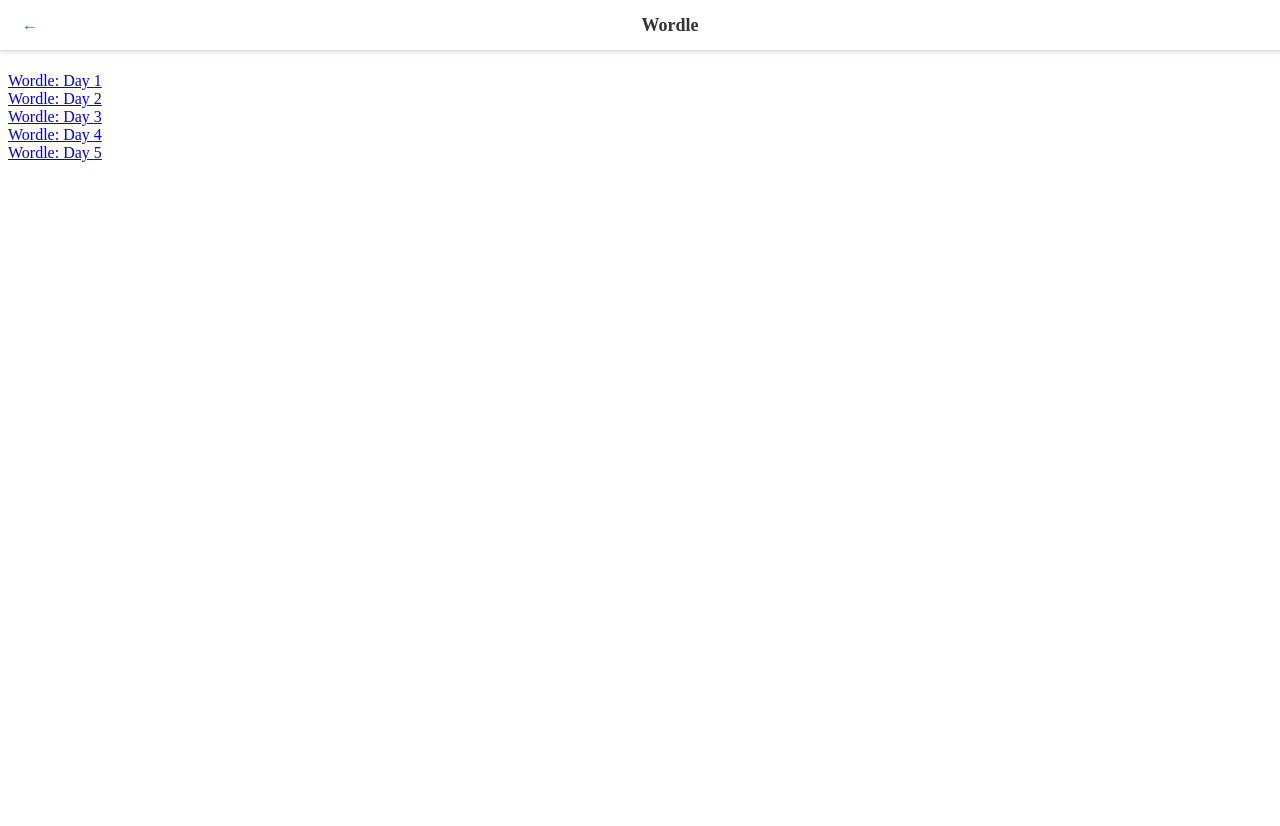
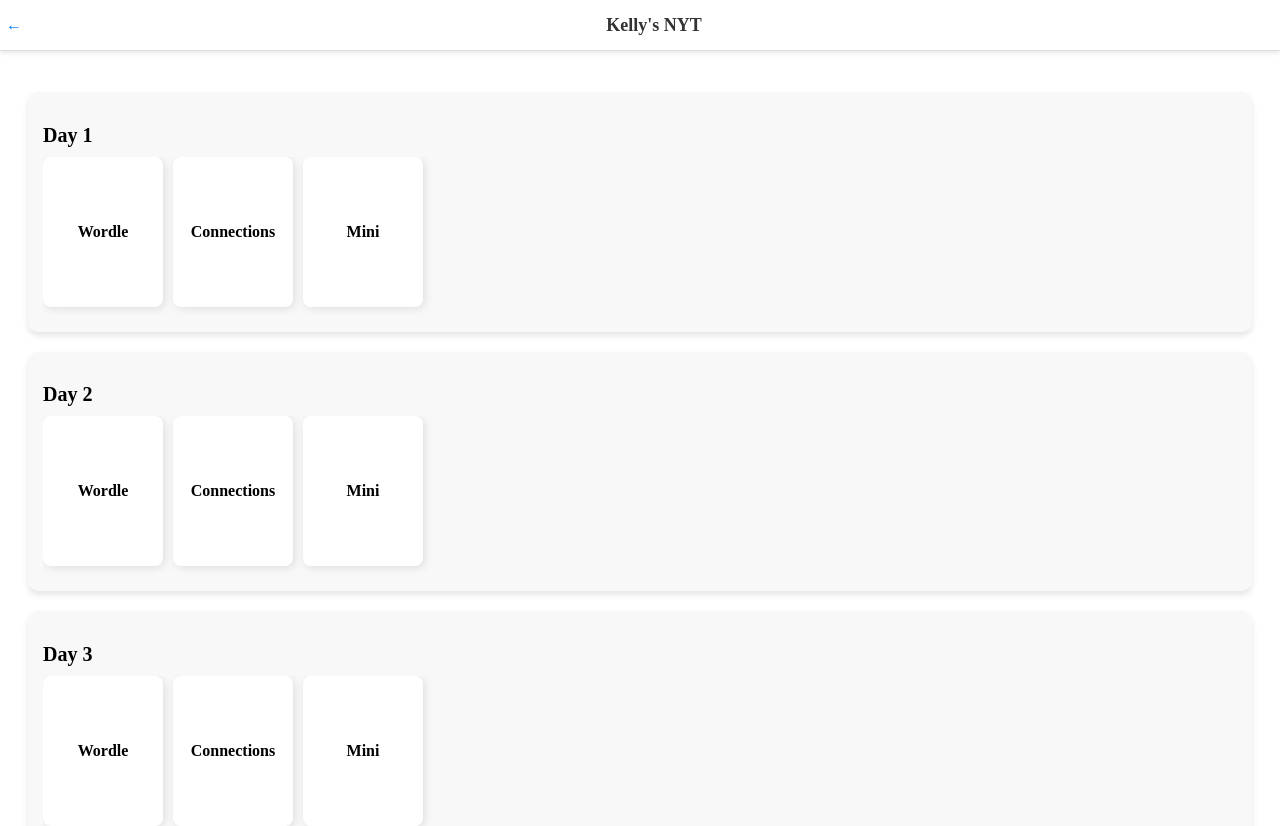
Before and after one commit to bmorgan25/k-nyt, a Next.js app: page /home in a window 1280 px wide. Shown: the top 826 px of the page. Before the commit the page ends 800 px from the top, so only its background shows below. Built offline with nearby package versions, Linux system fonts and the light colour scheme.

Commit message:
Update homepage

```diff
--- a/src/components/navbar/index.tsx
+++ b/src/components/navbar/index.tsx
@@ -14,7 +14,7 @@
       >
         ←
       </button>
-      <h1>Wordle</h1>
+      <h1>Kelly's NYT</h1>
     </nav>
   );
 }
--- a/src/components/navbar/styles.module.css
+++ b/src/components/navbar/styles.module.css
@@ -10,7 +10,6 @@
   background: white;
   border-bottom: 1px solid #ddd;
   box-shadow: 0px 2px 5px rgba(0, 0, 0, 0.1);
-  padding: 0 16px;
 }
 
 .navbar h1 {
--- a/src/pages/home/index.tsx
+++ b/src/pages/home/index.tsx
@@ -1,19 +1,47 @@
+import { useRouter } from "next/router";
 import { useEffect, useState } from "react";
 import dayInfo from "../../static/day.json";
+import styles from "./styles.module.css";
 
 export default function HomePage() {
   const [day, setDay] = useState<any[]>([]);
+
+  const router = useRouter();
 
   useEffect(() => {
     setDay(dayInfo);
   }, []);
 
+  const routeToGame = (game: string, day: number) => {
+    router.push(`/${game}?day=${day}`);
+  };
+
   return (
-    <div>
+    <div className={styles["home-container"]}>
       {day.map((dn, idx) => (
-        <div key={`wordle-${idx}`}>
-          <a href={`/wordle?day=${idx}`}>Wordle: Day {idx + 1}</a>
-        </div>
+        <section key={idx} className={styles["day-section"]}>
+          <h2>Day {idx + 1}</h2>
+          <div className={styles["games-container"]}>
+            <div
+              className={styles["game-card"]}
+              onClick={() => routeToGame("wordle", idx)}
+            >
+              Wordle
+            </div>
+            <div
+              className={styles["game-card"]}
+              onClick={() => routeToGame("connections", idx)}
+            >
+              Connections
+            </div>
+            <div
+              className={styles["game-card"]}
+              onClick={() => routeToGame("mini", idx)}
+            >
+              Mini
+            </div>
+          </div>
+        </section>
       ))}
     </div>
   );
--- /dev/null
+++ b/src/pages/home/styles.module.css
@@ -0,0 +1,59 @@
+/* Main container for the home page */
+.home-container {
+  display: flex;
+  flex-direction: column;
+  gap: 20px;
+  padding: 20px;
+  max-width: 100vw;
+  overflow-x: hidden;
+}
+
+/* Each day's section */
+.day-section {
+  background: #f8f8f8;
+  padding: 15px;
+  border-radius: 10px;
+  box-shadow: 0px 4px 6px rgba(0, 0, 0, 0.1);
+}
+
+/* Day title */
+.day-section h2 {
+  margin-bottom: 10px;
+  font-size: 20px;
+}
+
+/* Scrollable game container */
+.games-container {
+  display: flex;
+  overflow-x: auto;
+  gap: 10px;
+  padding-bottom: 10px;
+}
+
+/* Hide scrollbar for clean look */
+.games-container::-webkit-scrollbar {
+  display: none;
+}
+
+/* Game cards */
+.game-card {
+  min-width: 120px;
+  height: 150px;
+  background: white;
+  display: flex;
+  align-items: center;
+  justify-content: center;
+  border-radius: 8px;
+  box-shadow: 2px 2px 8px rgba(0, 0, 0, 0.1);
+  font-weight: bold;
+  text-align: center;
+  flex-shrink: 0;
+}
+
+/* Responsive: Adjust card size for smaller screens */
+@media (max-width: 600px) {
+  .game-card {
+    min-width: 100px;
+    height: 130px;
+  }
+}
--- a/src/static/day.json
+++ b/src/static/day.json
@@ -1,7 +1,7 @@
 [
-  { "wordle": "MOOSE" },
-  { "wordle": "SILLY" },
-  { "wordle": "WOOOO" },
-  { "wordle": "GOOSE" },
-  { "wordle": "ILUVU" }
+  { "wordle": "MOOSE", "connections": {}, "mini": {} },
+  { "wordle": "SILLY", "connections": {}, "mini": {} },
+  { "wordle": "WOOOO", "connections": {}, "mini": {} },
+  { "wordle": "GOOSE", "connections": {}, "mini": {} },
+  { "wordle": "PIANO", "connections": {}, "mini": {} }
 ]
```
